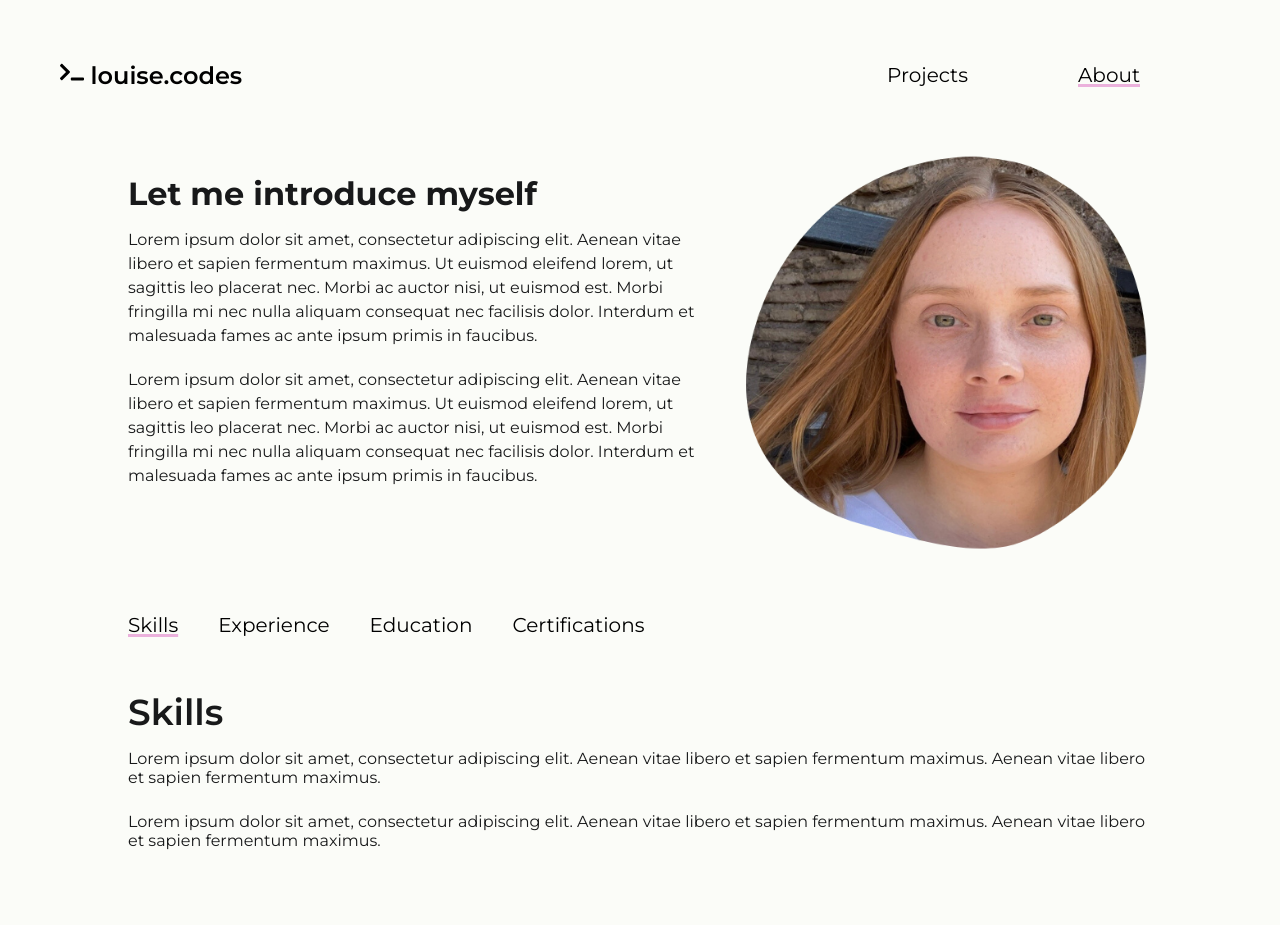
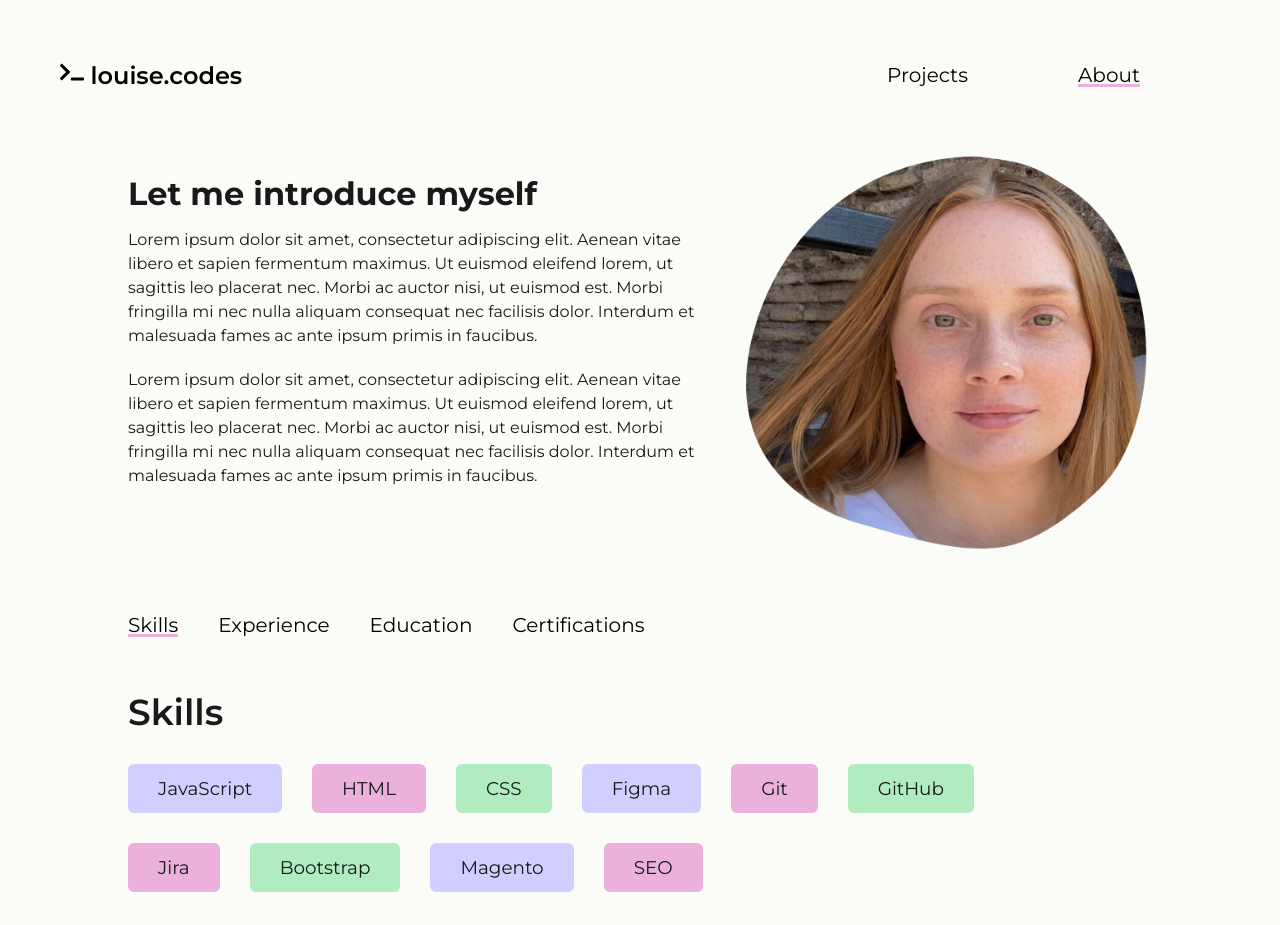
Before and after one commit to louiseka/portfolio, a React (Vite) app: page /about in a window 1280 px wide. Shown: the top 925 px of the page. Built offline with nearby package versions, Linux system fonts and the light colour scheme.

Commit message:
Styled labels and created reusable classes

```diff
--- a/src/index.css
+++ b/src/index.css
@@ -186,6 +186,49 @@ header {
     font-size: 1.1rem;
 }
 
+/* Skills Labels */
+
+.skills-container-1,
+.skills-container-2 {
+    max-width: 50%;
+    display: flex;
+    margin: 30px 0 0;
+
+}
+
+.skills-container-1 {
+    justify-content: space-between;
+    gap: 30px
+}
+
+.skills-container-2 {
+    justify-content: flex-start;
+    gap: 30px
+}
+
+.pink-label,
+.green-label,
+.purple-label {
+    padding: 13px 30px;
+    border-radius: 6px;
+    margin: 0;
+    font-size: 1.15rem;
+}
+
+.pink-label {
+    background-color: #EBB1DC;
+}
+
+.green-label {
+    background-color: #B1EBC0;
+}
+
+.purple-label {
+    background-color: #D1CFFF;
+}
+
+
+
 
 
 /* Media Queries */
--- a/src/pages/About/Skills.jsx
+++ b/src/pages/About/Skills.jsx
@@ -2,8 +2,21 @@ export default function Skills() {
     return (
         <section className="skills-section">
             <h2>Skills</h2>
-            <p>Lorem ipsum dolor sit amet, consectetur adipiscing elit. Aenean vitae libero et sapien fermentum maximus. Aenean vitae libero et sapien fermentum maximus.  </p>
-            <p>Lorem ipsum dolor sit amet, consectetur adipiscing elit. Aenean vitae libero et sapien fermentum maximus. Aenean vitae libero et sapien fermentum maximus.  </p>
+            <div className="skills-container-1">
+                <p className="purple-label">JavaScript</p>
+                <p className="pink-label">HTML</p>
+                <p className="green-label">CSS</p>
+                <p className="purple-label">Figma</p>
+                <p className="pink-label">Git</p>
+                <p className="green-label">GitHub</p>
+            </div>
+            <div className="skills-container-2">
+                <p className="pink-label">Jira</p>
+                <p className="green-label">Bootstrap</p>
+                <p className="purple-label">Magento</p>
+                <p className="pink-label">SEO</p>
+            </div>
+
         </section>
 
     )
```
